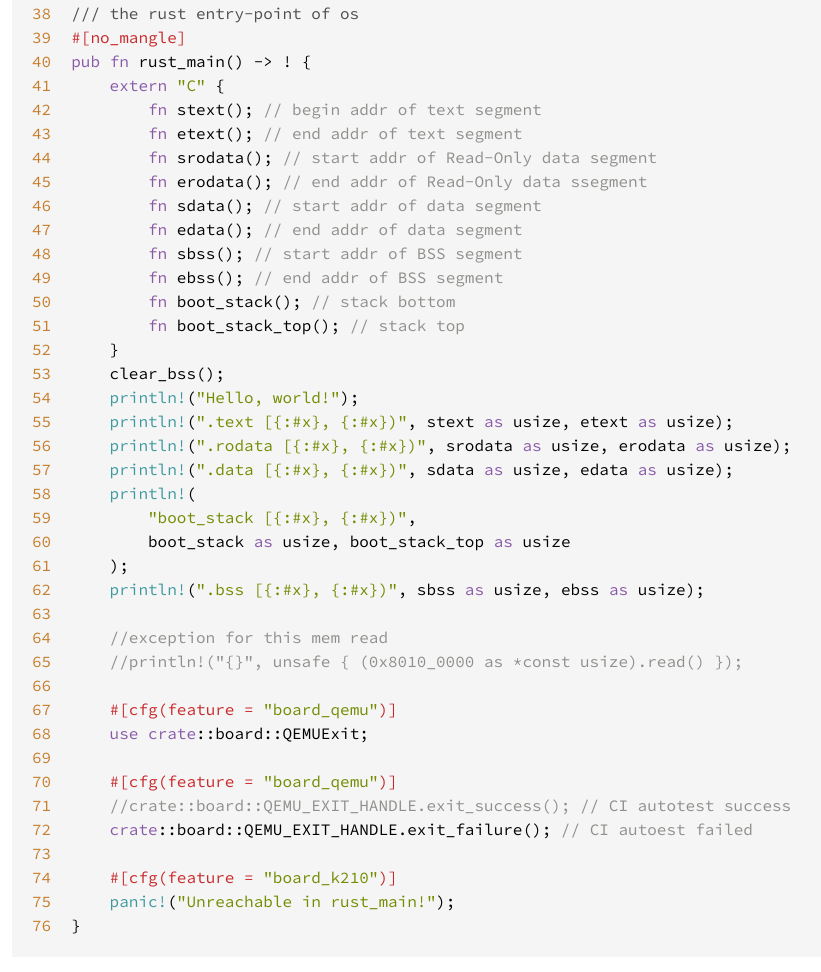
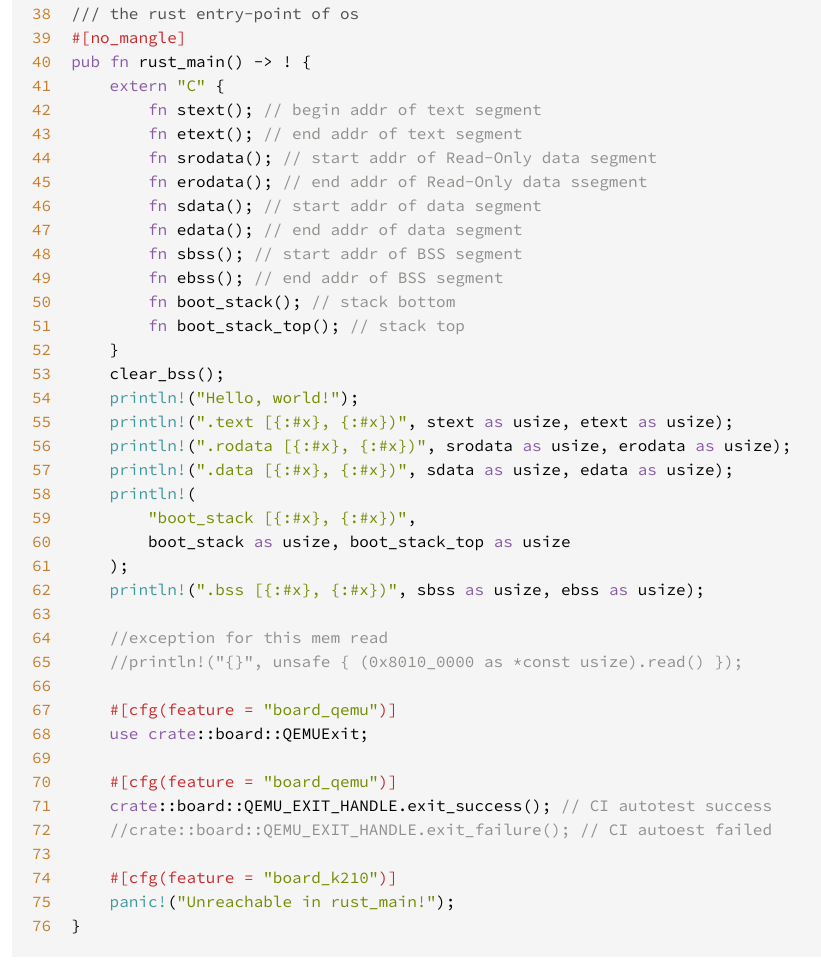
Before and after one commit to LearningOS/test1-chyyuu, a plain HTML site: page main/src/os/main.rs.html in a window 1280 px wide. Shown: the part 988-1960 px from the top of the page, without its empty margins (53-874 px from the left). Drawn offline with Linux system fonts and the light colour scheme.

Commit message:
deploy: c633a00181d6bee8f2af700d7761bac1da2798b7

```diff
--- a/main/src/os/main.rs.html
+++ b/main/src/os/main.rs.html
@@ -149,8 +149,8 @@
     <span class="kw">use</span> <span class="ident"><span class="kw">crate</span>::board::QEMUExit</span>;
 
     <span class="attribute">#[<span class="ident">cfg</span>(<span class="ident">feature</span> <span class="op">=</span> <span class="string">&quot;board_qemu&quot;</span>)]</span>
-    <span class="comment">//crate::board::QEMU_EXIT_HANDLE.exit_success(); // CI autotest success</span>
-    <span class="ident"><span class="kw">crate</span>::board::QEMU_EXIT_HANDLE</span>.<span class="ident">exit_failure</span>(); <span class="comment">// CI autoest failed</span>
+    <span class="ident"><span class="kw">crate</span>::board::QEMU_EXIT_HANDLE</span>.<span class="ident">exit_success</span>(); <span class="comment">// CI autotest success</span>
+    <span class="comment">//crate::board::QEMU_EXIT_HANDLE.exit_failure(); // CI autoest failed</span>
 
     <span class="attribute">#[<span class="ident">cfg</span>(<span class="ident">feature</span> <span class="op">=</span> <span class="string">&quot;board_k210&quot;</span>)]</span>
     <span class="macro">panic!</span>(<span class="string">&quot;Unreachable in rust_main!&quot;</span>);
```
